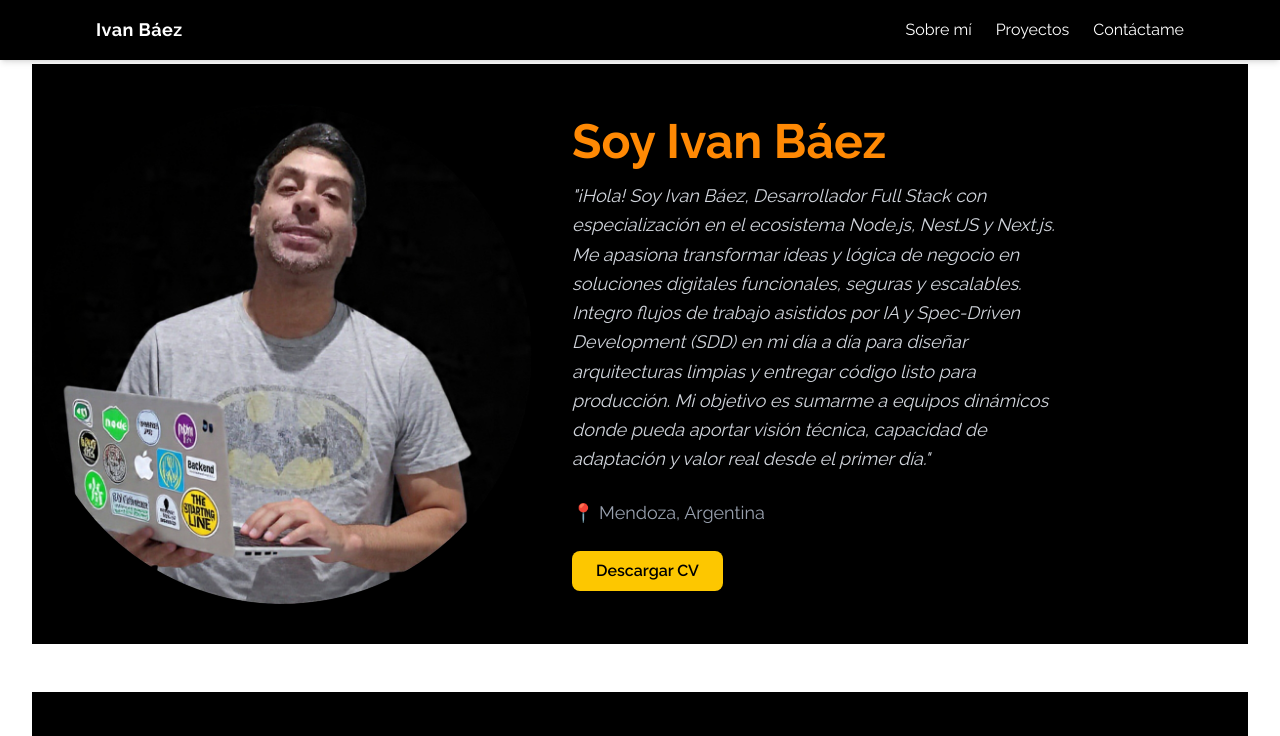
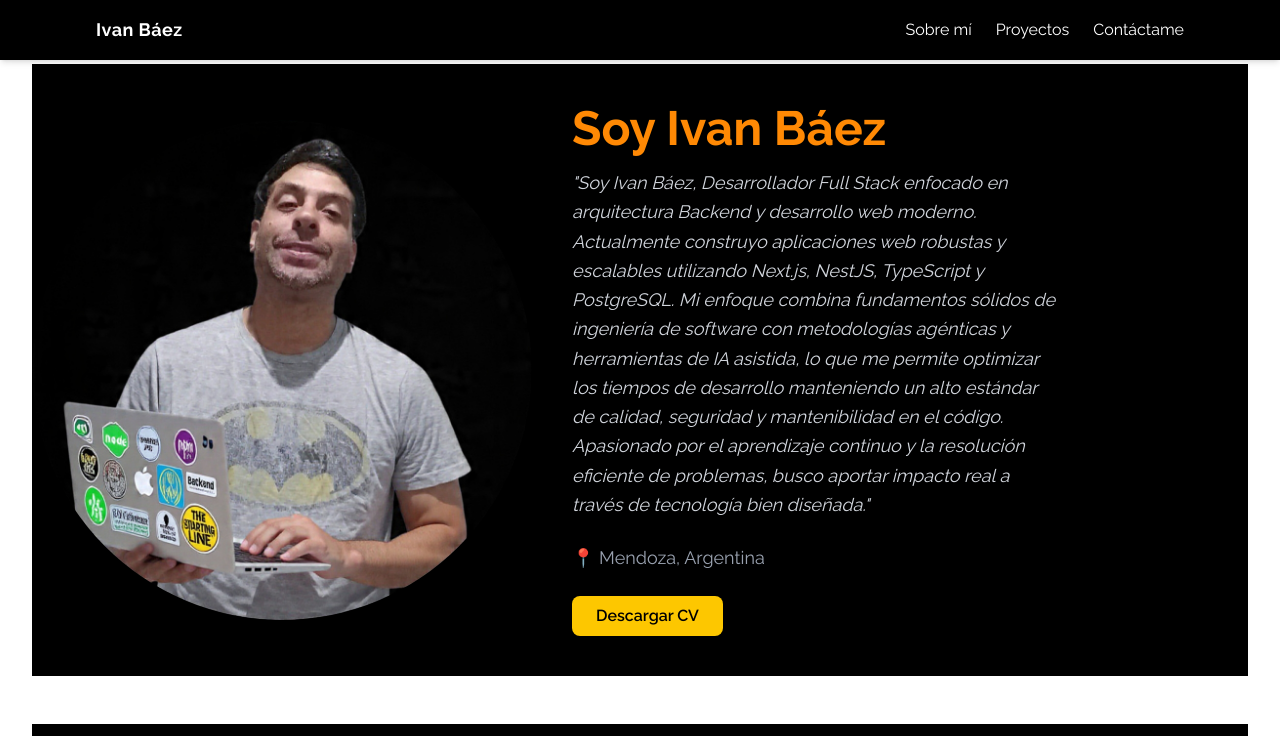
Before and after one commit to Ivan-Baez/miPortfolio, a Next.js app: page / in a window 1280 px wide. Shown: the top 736 px of the page. Built offline with nearby package versions, Linux system fonts and the light colour scheme.

Commit message:
feat: actualizar sección SobreMi en portfolio

```diff
--- a/components/SobreMi.tsx
+++ b/components/SobreMi.tsx
@@ -24,11 +24,9 @@ export default function SobreMi() {
           <h2 className="text-5xl font-bold mb-4 text-orange-400">Soy Ivan Báez</h2>
 
           <p className="text-lg leading-relaxed text-gray-300 italic">
-            "¡Hola! Soy Ivan Báez, Desarrollador Full Stack con especialización en el ecosistema Node.js, NestJS y Next.js.
-            Me apasiona transformar ideas y lógica de negocio en soluciones digitales funcionales, seguras y escalables.
-            Integro flujos de trabajo asistidos por IA y Spec-Driven Development (SDD) en mi día a día para diseñar arquitecturas
-             limpias y entregar código listo para producción. Mi objetivo es sumarme a equipos dinámicos donde pueda aportar visión técnica,
-              capacidad de adaptación y valor real desde el primer día."
+            "Soy Ivan Báez, Desarrollador Full Stack enfocado en arquitectura Backend y desarrollo web moderno. Actualmente construyo aplicaciones web robustas y escalables utilizando Next.js, NestJS, TypeScript y PostgreSQL.
+             Mi enfoque combina fundamentos sólidos de ingeniería de software con metodologías agénticas y herramientas de IA asistida, lo que me permite optimizar los tiempos de desarrollo manteniendo un alto estándar de calidad,
+             seguridad y mantenibilidad en el código. Apasionado por el aprendizaje continuo y la resolución eficiente de problemas, busco aportar impacto real a través de tecnología bien diseñada."
           </p>
           <p className="text-lg leading-relaxed text-gray-400 flex items-center gap-2">
             📍 Mendoza, Argentina
```
